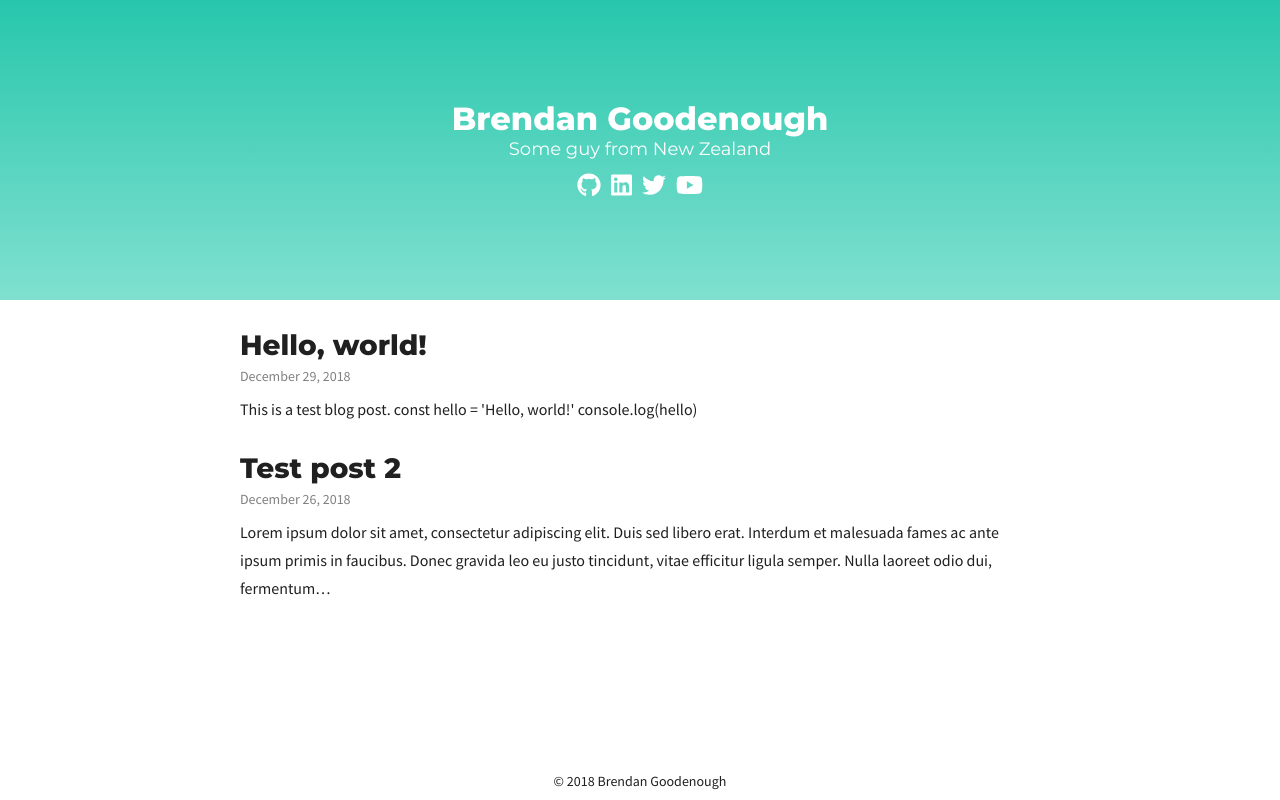
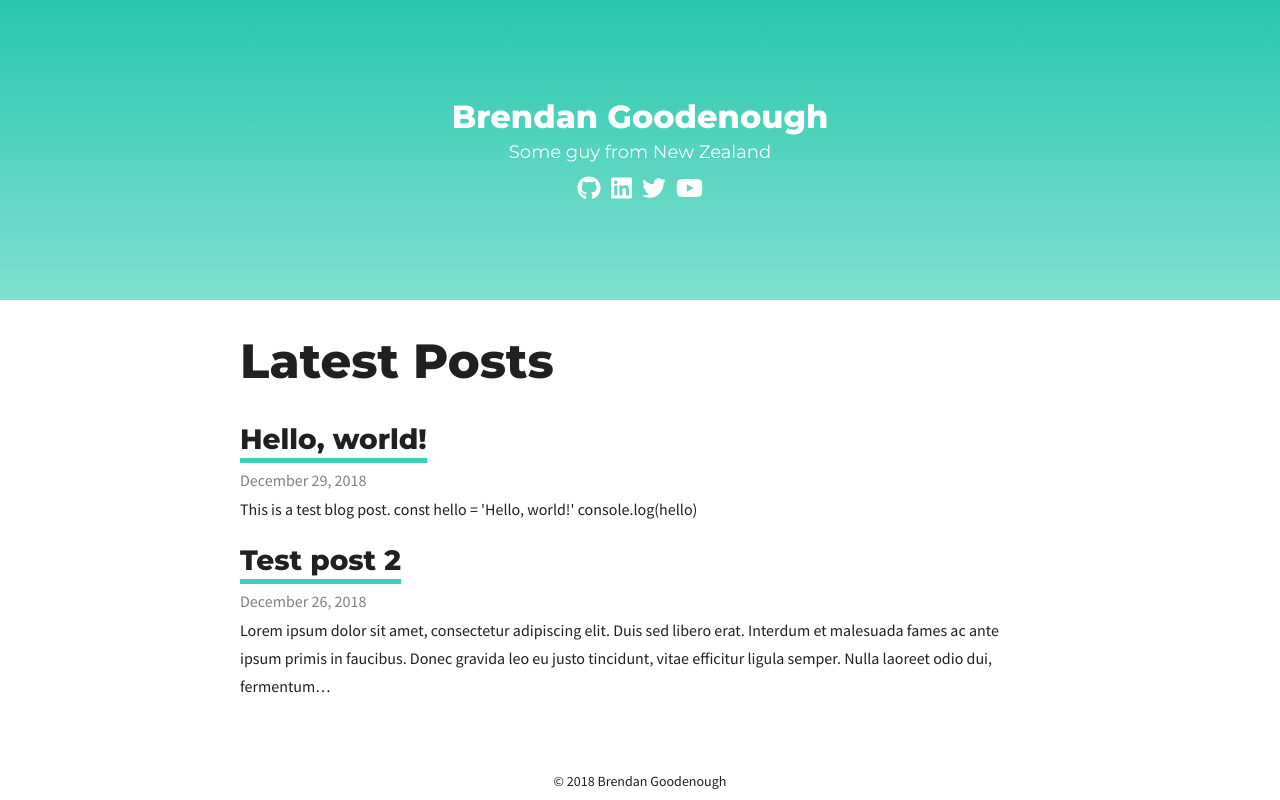
Before and after one commit to nerdenough/goodenough.nz-old3, a Gatsby site: page / in a window 1280 px wide. Built offline with nearby package versions, Linux system fonts and the light colour scheme; Gatsby itself is replaced by a stand-in of ours.

Commit message:
Break blog post preview into separate component and restyle links

```diff
--- /dev/null
+++ b/src/components/BlogPostPreview/index.jsx
@@ -0,0 +1,21 @@
+import React from 'react'
+import PropTypes from 'prop-types'
+import { Link } from 'gatsby'
+
+import './styles.css'
+
+const BlogPostPreview = ({ post }) => (
+  <div className="blog-post-preview">
+    <h3 className="blog-post-preview-title">
+      <Link to={post.frontmatter.path}>{post.frontmatter.title}</Link>
+    </h3>
+    <small className="blog-post-preview-date">{post.frontmatter.date}</small>
+    <p className="blog-post-preview-excerpt">{post.excerpt}</p>
+  </div>
+)
+
+BlogPostPreview.propTypes = {
+  post: PropTypes.object.isRequired,
+}
+
+export default BlogPostPreview
--- /dev/null
+++ b/src/components/BlogPostPreview/styles.css
@@ -0,0 +1,26 @@
+.blog-post-preview {
+  margin-top: 2rem;
+}
+
+.blog-post-preview-title {
+  margin-top: 0;
+  margin-bottom: 1.4rem;
+}
+
+.blog-post-preview-title a {
+  color: #202020;
+  text-decoration: none;
+  padding-bottom: 0.2rem;
+  border-bottom: 0.5rem solid #3dcfb7;
+}
+
+.blog-post-preview-date {
+  font-size: 1.6rem;
+  color: #808080;
+  margin: 0;
+}
+
+.blog-post-preview-excerpt {
+  margin-top: 0.5rem;
+  margin-bottom: 0;
+}
--- a/src/components/Header/index.jsx
+++ b/src/components/Header/index.jsx
@@ -11,7 +11,6 @@ import {
 
 import Container from '../Container'
 import './styles.css'
-import { from } from 'rxjs'
 
 const Header = ({ siteTitle }) => (
   <header className="blog-header">
@@ -21,16 +20,32 @@ const Header = ({ siteTitle }) => (
       </h1>
       <h2 className="blog-location">Some guy from New Zealand</h2>
       <nav className="blog-nav">
-        <a href="https://github.com/nerdenough" target="_blank">
+        <a
+          href="https://github.com/nerdenough"
+          target="_blank"
+          rel="noopener noreferrer"
+        >
           <FontAwesomeIcon icon={faGithub} />
         </a>
-        <a href="https://www.linkedin.com/in/brendangoodenough" target="_blank">
+        <a
+          href="https://www.linkedin.com/in/brendangoodenough"
+          target="_blank"
+          rel="noopener noreferrer"
+        >
           <FontAwesomeIcon icon={faLinkedin} />
         </a>
-        <a href="https://twitter.com/nerdenough" target="_blank">
+        <a
+          href="https://twitter.com/nerdenough"
+          target="_blank"
+          rel="noopener noreferrer"
+        >
           <FontAwesomeIcon icon={faTwitter} />
         </a>
-        <a href="https://youtube.com/plzbgoodenough" target="_blank">
+        <a
+          href="https://youtube.com/plzbgoodenough"
+          target="_blank"
+          rel="noopener noreferrer"
+        >
           <FontAwesomeIcon icon={faYoutube} />
         </a>
       </nav>
--- a/src/components/Header/styles.css
+++ b/src/components/Header/styles.css
@@ -17,6 +17,7 @@
   font-size: 3.2rem;
   font-weight: 800;
   margin: 0;
+  margin-bottom: 0.5rem;
 }
 
 .blog-location {
@@ -30,6 +31,7 @@
 .blog-header a {
   color: white;
   text-decoration: none;
+  border-bottom: none;
 }
 
 .blog-nav {
--- a/src/components/Layout/styles.css
+++ b/src/components/Layout/styles.css
@@ -5,6 +5,12 @@ body {
   font-family: 'Source Sans Pro', sans-serif;
   color: #202020;
   font-size: 10px;
+}
+
+.page {
+  display: grid;
+  min-height: 100vh;
+  grid-template-rows: 30rem 1fr auto;
 }
 
 h1,
@@ -33,7 +39,6 @@ h3 {
 }
 
 small {
-  font-family: 'Source Sans Pro', sans-serif;
   font-size: 1.4rem;
   color: #808080;
   margin: 0;
@@ -46,8 +51,8 @@ p {
   margin-top: 1rem;
 }
 
-.page {
-  display: grid;
-  min-height: 100vh;
-  grid-template-rows: 30rem 1fr auto;
+a {
+  color: #202020;
+  text-decoration: none;
+  border-bottom: 0.2rem solid #3dcfb7;
 }
--- a/src/pages/index.js
+++ b/src/pages/index.js
@@ -1,5 +1,6 @@
 import React from 'react'
 import { graphql } from 'gatsby'
+import BlogPostPreview from '../components/BlogPostPreview'
 import Layout from '../components/Layout'
 import SEO from '../components/SEO'
 
@@ -12,15 +13,10 @@ const IndexPage = ({ data }) => {
         keywords={['brendan goodenough', 'brendan', 'goodenough', 'nerdenough']}
       />
       <div className="blog-posts">
-        {posts.map(({ node: post }) => {
-          return (
-            <div className="blog-post-preview">
-              <h3>{post.frontmatter.title}</h3>
-              <small>{post.frontmatter.date}</small>
-              <p>{post.excerpt}</p>
-            </div>
-          )
-        })}
+        <h1>Latest Posts</h1>
+        {posts.map(({ node: post }) => (
+          <BlogPostPreview post={post} />
+        ))}
       </div>
     </Layout>
   )
```
